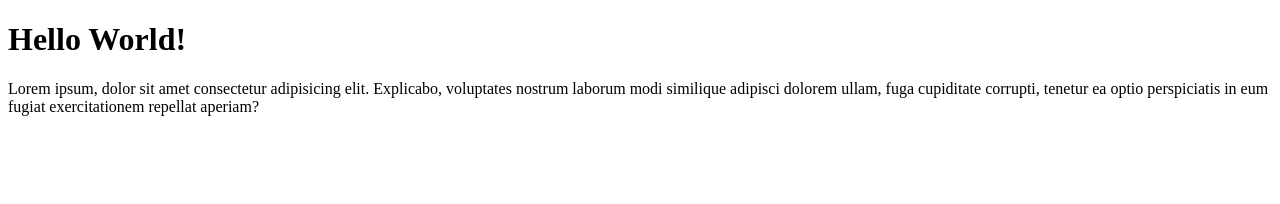
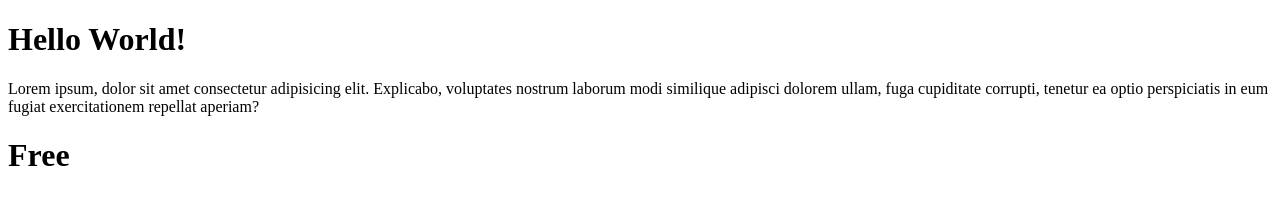
Before and after one commit to rashedsmiya/first-projects, a plain HTML site: page index.html in a window 1280 px wide. Drawn offline with Linux system fonts and the light colour scheme.

Commit message:
Update index.html

```diff
--- a/index.html
+++ b/index.html
@@ -8,5 +8,6 @@
 <body>
     <h1>Hello World!</h1>
     <p>Lorem ipsum, dolor sit amet consectetur adipisicing elit. Explicabo, voluptates nostrum laborum modi similique adipisci dolorem ullam, fuga cupiditate corrupti, tenetur ea optio perspiciatis in eum fugiat exercitationem repellat aperiam?</p>
+    <h1>Free</h1>
 </body>
 </html>
```
